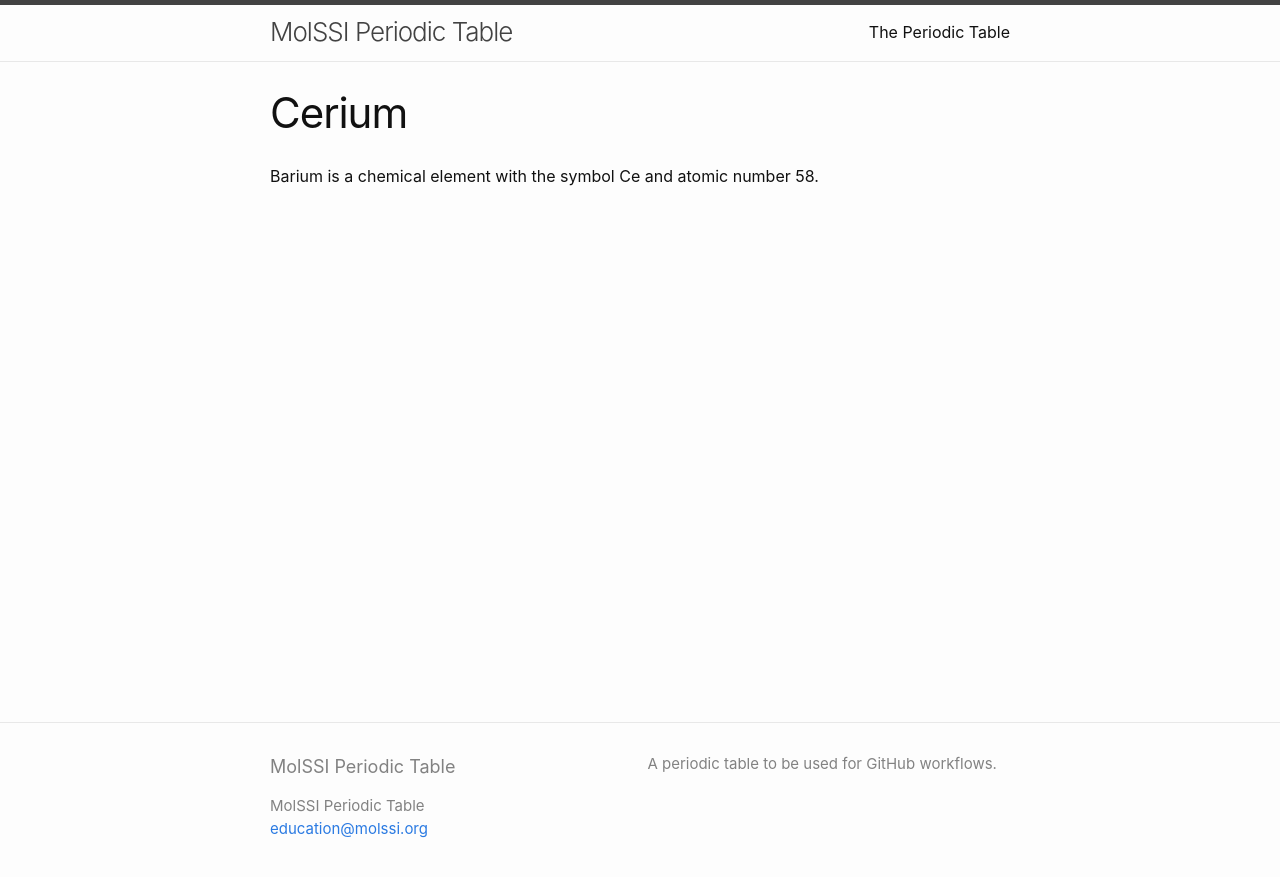
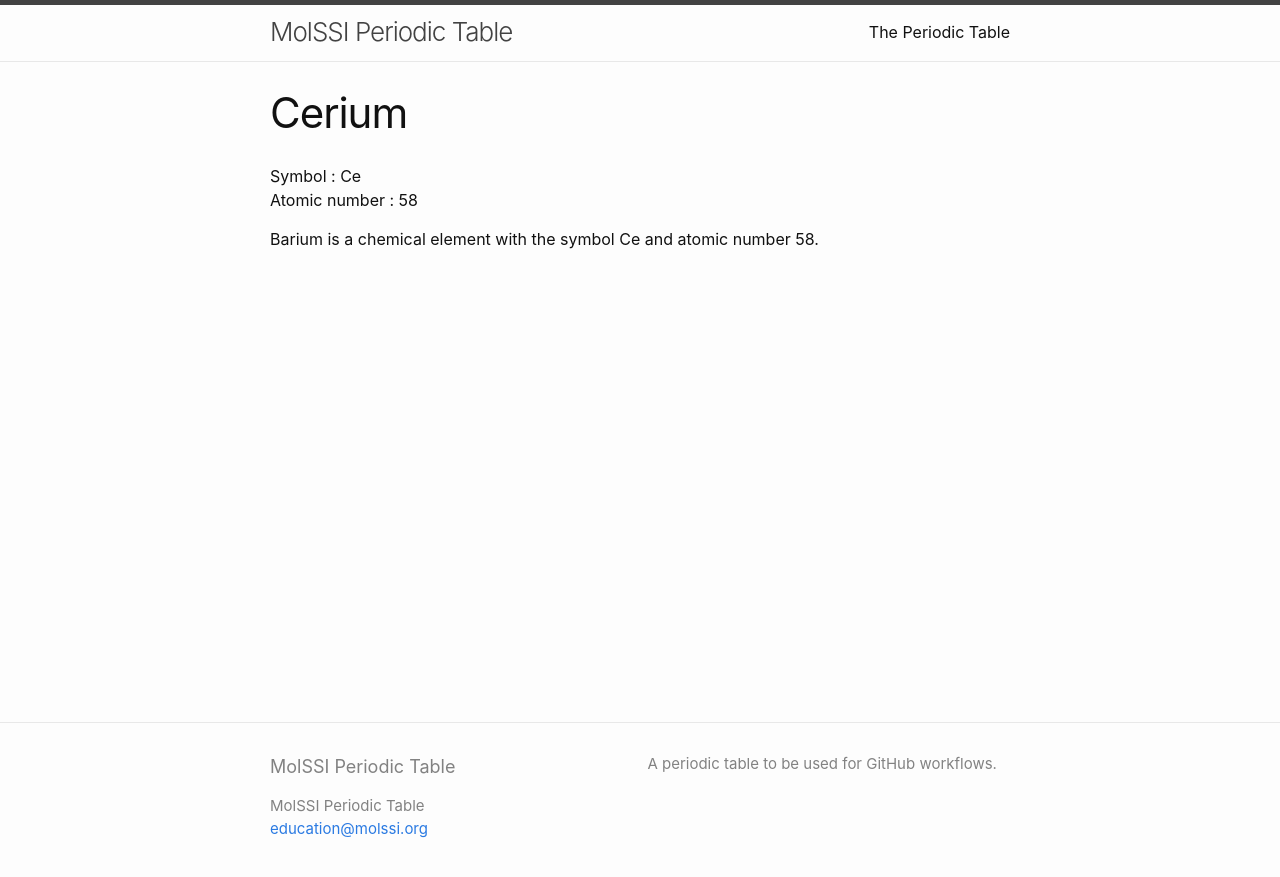
Before and after one commit to MolSSI-Education/periodic-table, a Jekyll site: the page built from elements/cerium.md, in a window 1280 px wide. Shown: the top 877 px of the page. Built offline with Jekyll 4.4.1, drawn with Linux system fonts in a browser that asks for light colours.

Commit message:
Cerium basic information format modified

```diff
--- a/elements/cerium.md
+++ b/elements/cerium.md
@@ -3,4 +3,9 @@ layout: page
 title: Cerium
 ---
 
+Symbol : Ce<br/>
+Atomic number : 58<br/>
+
+
+
 Barium is a chemical element with the symbol Ce and atomic number 58.
```
